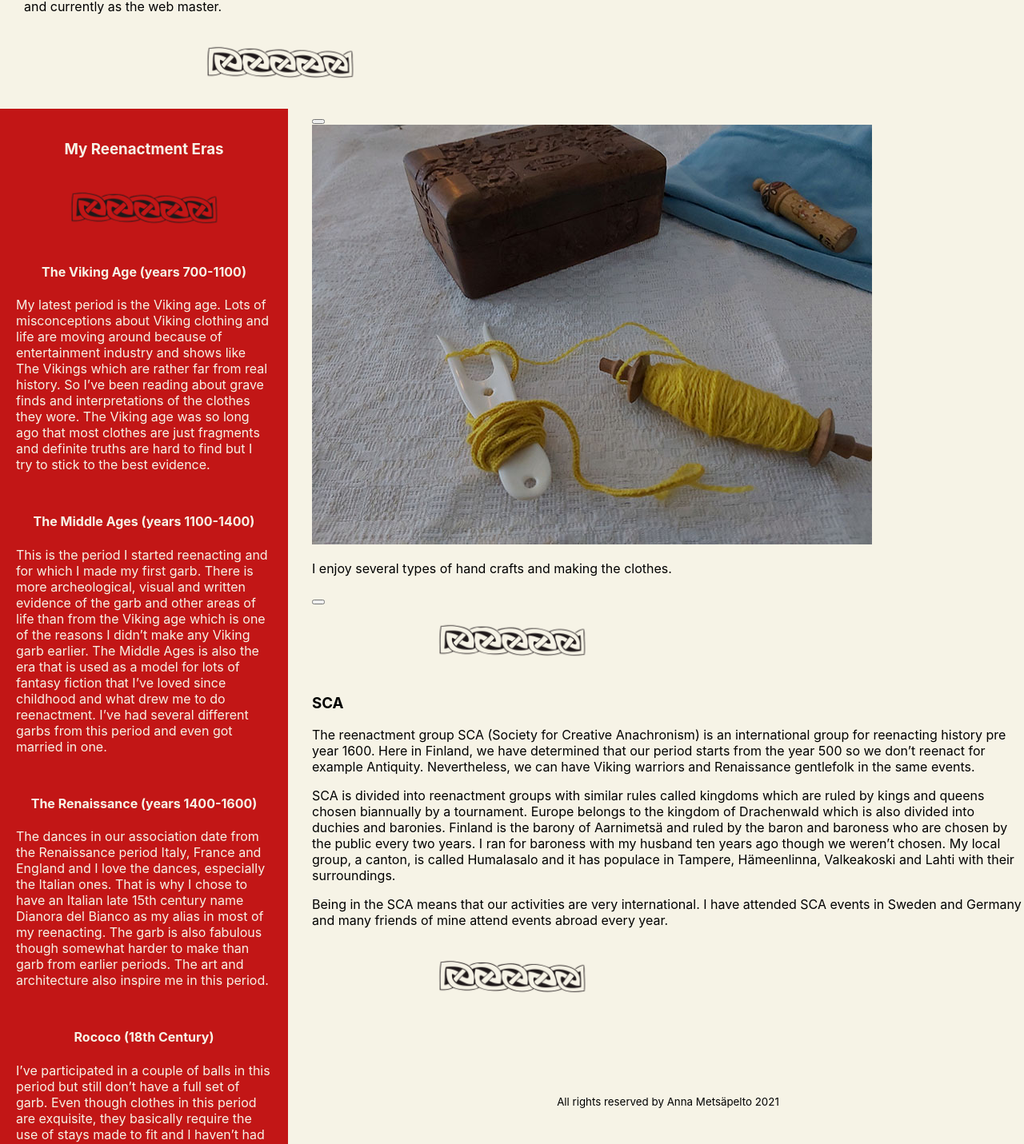
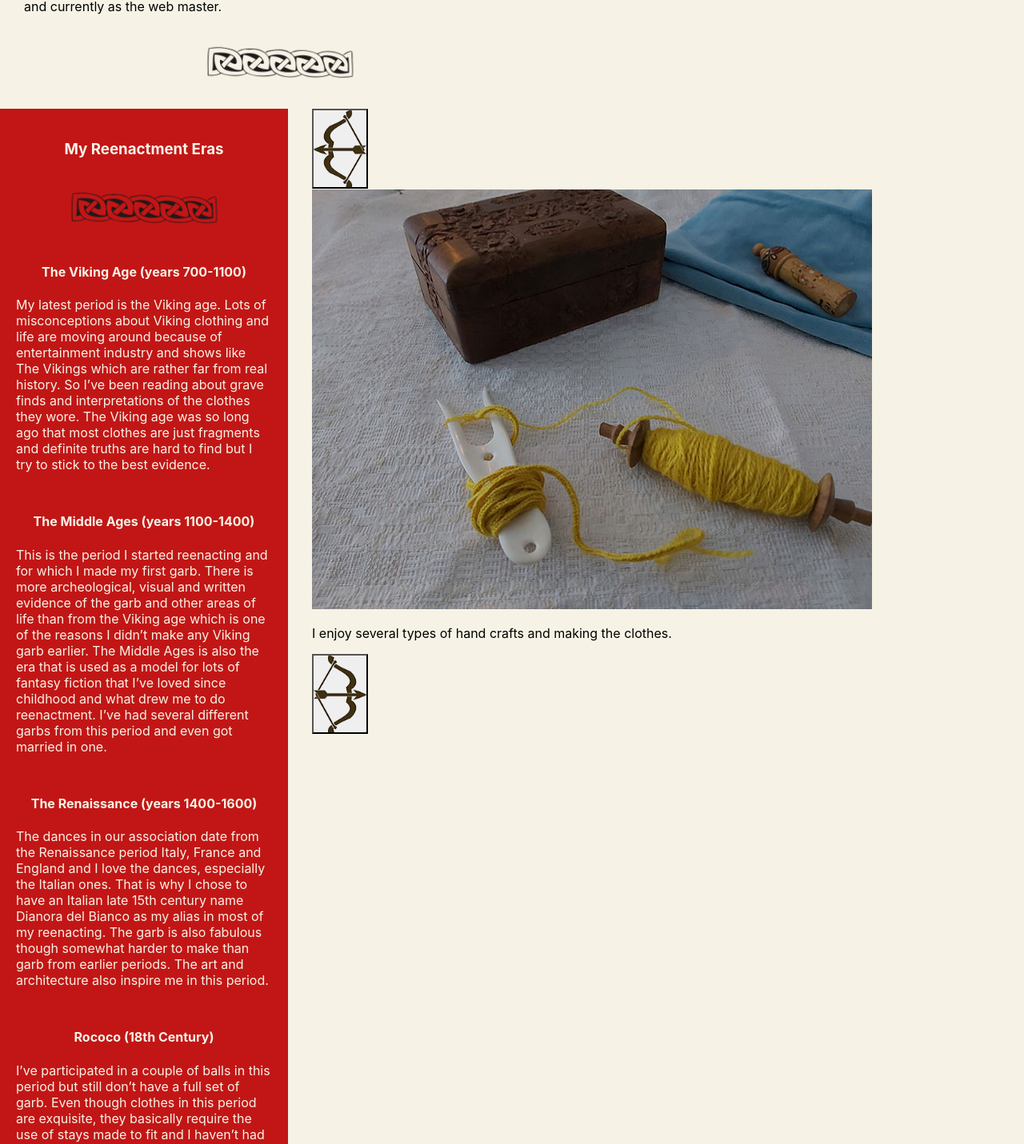
Before and after one commit to annametsapelto/thesis-page, a React (Create React App) app in the folder thesis-page/: page / in a window 1280 px wide. Shown: the part 802-2233 px from the top of the page at 80% size. Built offline with nearby package versions, Linux system fonts and the light colour scheme.

Commit message:
Add css to buttons plus some scaling

```diff
--- a/thesis-page/src/Components/ArrowLeft.js
+++ b/thesis-page/src/Components/ArrowLeft.js
@@ -1,6 +1,8 @@
+import '../Styles/Buttons.css';
+
 const ArrowLeft = (props) => {
     return (
-        <button onClick={props.switchLeft}/>
+        <button onClick={props.switchLeft} className={"left " + "button"}/>
     )
 }
 
--- a/thesis-page/src/Components/ArrowRight.js
+++ b/thesis-page/src/Components/ArrowRight.js
@@ -1,6 +1,8 @@
+import '../Styles/Buttons.css';
+
 const ArrowRight = (props) => {
     return (
-        <button onClick={props.switchRight}/>
+        <button onClick={props.switchRight} className={"right " + "button"}/>
     )
 }
 
--- a/thesis-page/src/Components/ThirdText.js
+++ b/thesis-page/src/Components/ThirdText.js
@@ -1,8 +1,9 @@
 import Ornaments from "./Ornaments";
+import '../Styles/ThirdText.css';
 
 const ThirdText = (props) => {
     return (
-        <div>
+        <div className="third">
             <Ornaments isLightMode={props.isLightMode} />
             <h3>SCA</h3>
             <p>The reenactment group SCA (Society for Creative Anachronism) is an international group for reenacting history pre year 1600.
--- /dev/null
+++ b/thesis-page/src/Styles/Buttons.css
@@ -0,0 +1,14 @@
+.button {
+    height: 100px;
+    width: 70px;
+}
+.left {
+    background-image: url(../Images/arrow-left.png);
+    background-repeat: no-repeat;
+    background-size: 100%;
+}
+.right {
+    background-image: url(../Images/arrow-right.png);
+    background-repeat: no-repeat;
+    background-size: 100%;
+}
--- a/thesis-page/src/Styles/SecondText.css
+++ b/thesis-page/src/Styles/SecondText.css
@@ -12,3 +12,10 @@
 .second p {
     padding-bottom: 30px;
 }
+@media only screen and (max-width: 700px){
+    .second {
+        width: 100%;
+        margin-bottom: 50px;
+        padding-right: 30px;
+    }
+}
--- /dev/null
+++ b/thesis-page/src/Styles/ThirdText.css
@@ -0,0 +1,9 @@
+.third {
+    width: 50%;
+    margin-left: 20px;
+    margin-right: 20%;
+    padding: 10px;
+}
+.third h3 {
+    text-align: center;
+}
```
